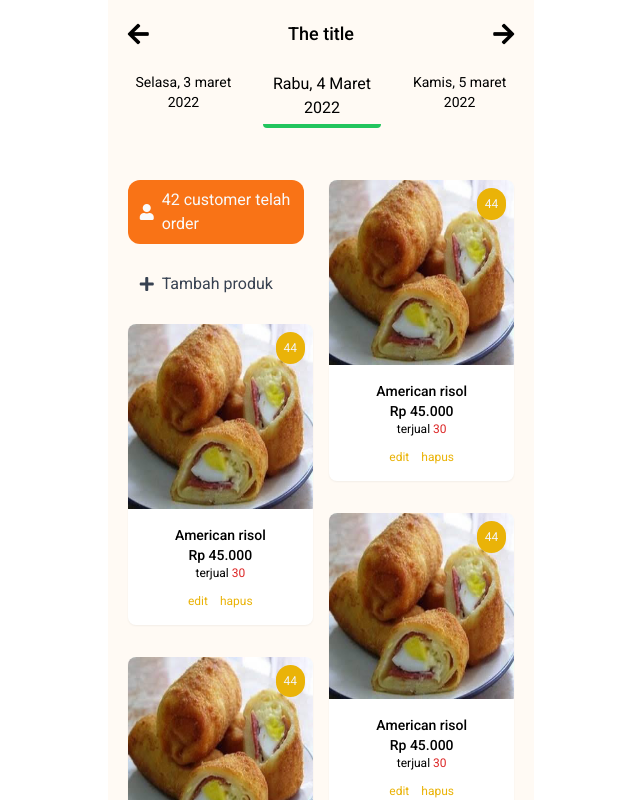
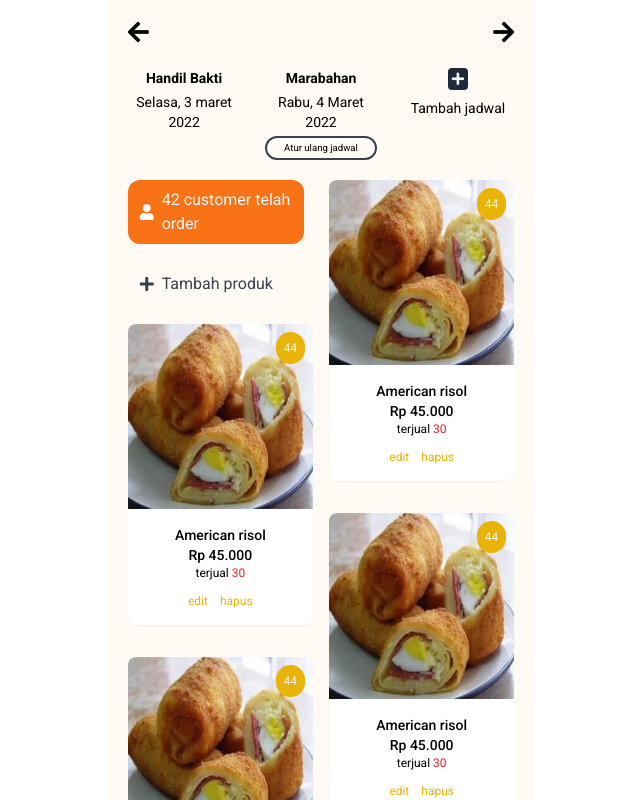
Before and after one commit to or-abdillh/dapuraya-owner, a Vue app: page /products in a window 1280 px wide. Shown: the top 800 px of the page, without its empty margins (319-959 px from the left). Built offline with nearby package versions, Linux system fonts and the light colour scheme.

Commit message:
Update HeaderProducts component and remove router navigation from products view

```diff
--- a/src/components/HeaderProducts.vue
+++ b/src/components/HeaderProducts.vue
@@ -3,17 +3,20 @@
 		<div class="w-full md:w-6/12 lg:w-5/12 md:mx-auto xl:w-4/12 bg-primary p-5">
 			<div class="flex justify-between mb-6 items-center text-2xl">
 				<i @click="router.go(-1)" class="fa fa-arrow-left"></i>
-				<h1 class="text-lg font-medium">{{ title }}</h1>
 				<i class="fa fa-arrow-right"></i>
 			</div>
 			<div class="flex text-center text-sm gap-6">
-				<template v-for="date in dates" :key="date.id">
-					<span
-					:class="currentDate === date.id ? 'border-b-4 border-green-500 text-base' : ''"
-					class="rounded pb-1 duration-300"
-					@click="currentDate = date.id"
-					>{{ date.value }}</span>
+				<template v-for="(point, x) in dropPoints">
+					<span class="w-4/12 flex flex-col gap-1">
+						<strong>{{ point.place }}</strong>
+						<p class="text-sm">{{ point.date }}</p>
+						<p v-if="currentID === point.id" class="text-xxs border-2 border-gray-700 rounded-full px-1">Atur ulang jadwal</p>
+					</span>
 				</template>
+				<span @click="toNewSchedule" class="active:scale-95 duration-300 w-4/12">
+					<i class="fa fa-plus mb-2 text-gray-100 bg-gray-800 p-1 rounded"></i>
+					<p class="text-sm">Tambah jadwal</p>
+				</span>
 			</div>
 		</div>
 	</section>
@@ -21,32 +24,21 @@
 
 <script setup>
 
-	import { ref } from 'vue'
+	import { ref, computed } from 'vue'
 	import { useRouter } from 'vue-router'
+	import { useOrders } from '@/stores/orders'
 
-	const props = defineProps({
-		title: {
-			type: String,
-			default: 'The title'
-		}
-	})
+	const currentID = ref(2)
+	const router = useRouter()
+	const orders = useOrders()
 
-	const currentDate = ref(2)
-	const router = useRouter()
+	const dropPoints = computed(() => orders.dropPoints)
 
-	const dates = [
-		{
-			value: 'Selasa, 3 maret 2022',
-			id: 1
-		},
-		{
-			value: 'Rabu, 4 Maret 2022',
-			id: 2
-		},
-		{
-			value: 'Kamis, 5 maret 2022',
-			id: 3
-		}
-	]
+	const toNewSchedule = () => {
+		setTimeout(() => {
+			router.push({ name: 'CreateProduct' })
+		}, 300)
+	}
+
 
 </script>
--- a/src/stores/orders/index.js
+++ b/src/stores/orders/index.js
@@ -23,6 +23,18 @@ export const useOrders = defineStore('orders', {
 					id: 2,
 					price: 35000
 				}
+			],
+			dropPoints: [
+				{
+					date: 'Selasa, 3 maret 2022',
+					place: 'Handil Bakti',
+					id: 1
+				},
+				{
+					date: 'Rabu, 4 Maret 2022',
+					place: 'Marabahan',
+					id: 2
+				}
 			]
 		}
 	},
--- a/src/styles/app.css
+++ b/src/styles/app.css
@@ -7,3 +7,7 @@
 * {
 	font-family: 'Roboto', sans-serif;
 }
+
+p, span, button {
+	user-select: none;
+}
--- a/src/views/Products.vue
+++ b/src/views/Products.vue
@@ -8,7 +8,7 @@
 				<p class="text-base">42 customer telah order</p>
 			</div>
 
-			<div @click="toCreateProduct" class="active:scale-95 duration-300 w-44 flex items-center gap-2 mb-5 rounded-xl px-3 py-2 text-gray-700">
+			<div class="active:scale-95 duration-300 w-44 flex items-center gap-2 mb-5 rounded-xl px-3 py-2 text-gray-700">
 				<i class="fa fa-plus"></i>
 				<p class="text-base">Tambah produk</p>
 			</div>
@@ -40,12 +40,6 @@
 		setTimeout(() => {
 			router.push({ name: 'Orders' })
 		}, 300);
-	}
-
-	const toCreateProduct = () => {
-		setTimeout(() => {
-			router.push({ name: 'CreateProduct' })
-		}, 300)
 	}
 
 	const exampleCard = [
--- a/tailwind.config.js
+++ b/tailwind.config.js
@@ -7,6 +7,9 @@ module.exports = {
     extend: {
       colors: {
        'primary': '#FFFAF4'
+      },
+      fontSize: {
+        'xxs': '.6rem'
       }
     },
   },
```
